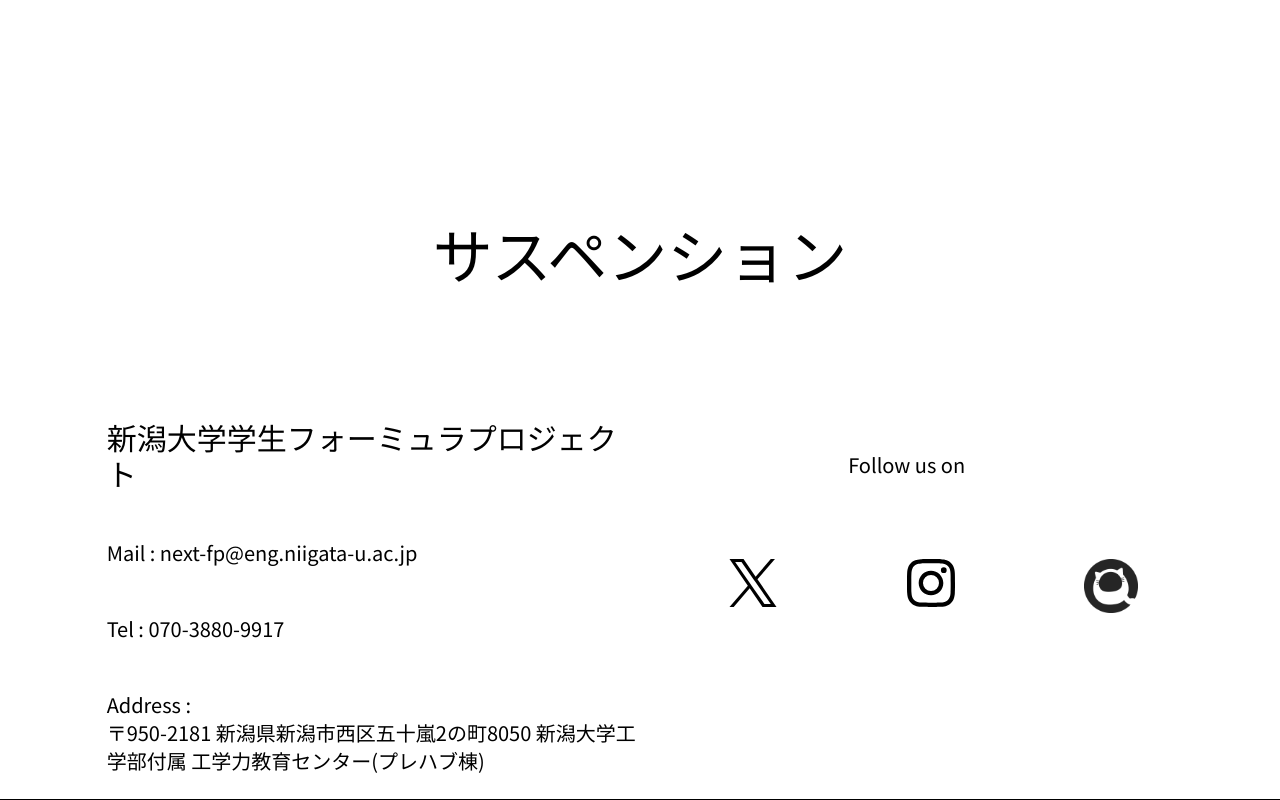
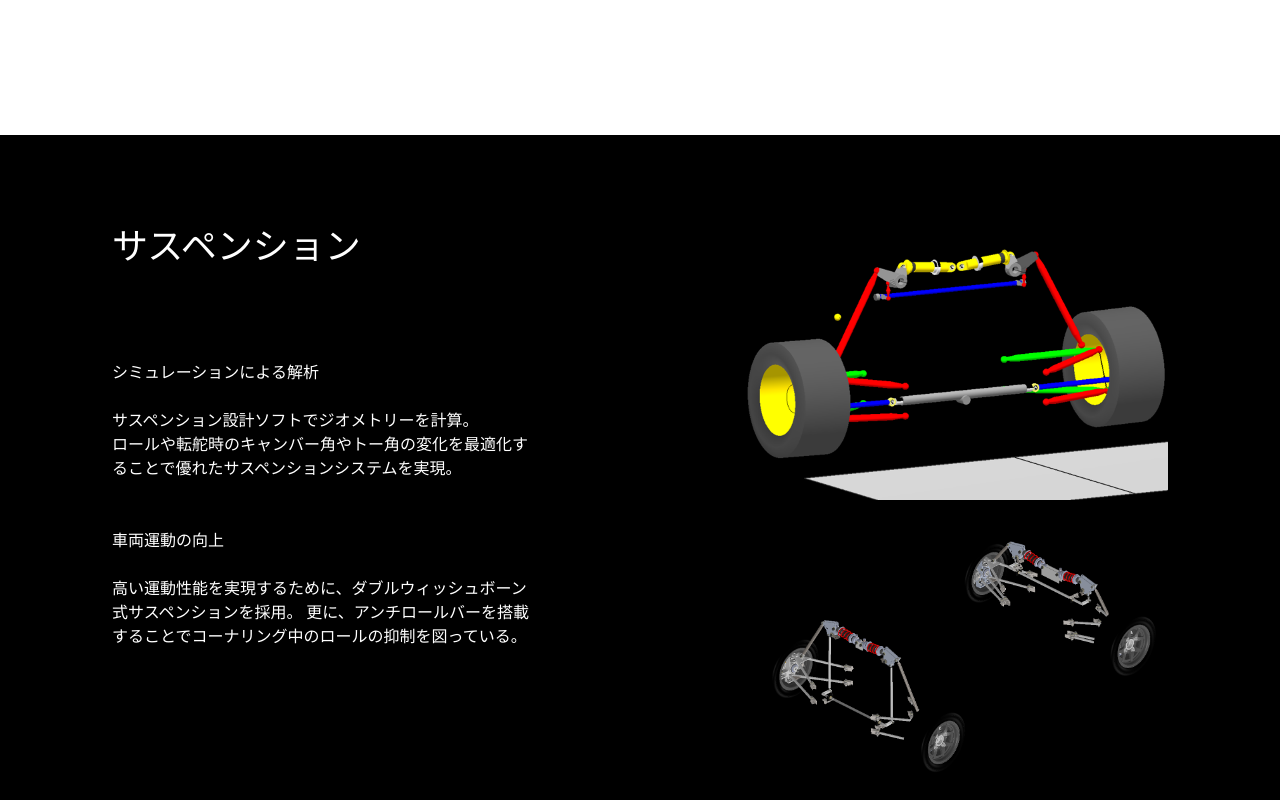
Before and after one commit to nextfp/nextPage, a Next.js app: page /chassis in a window 1280 px wide. Shown: the part 980-1780 px from the top of the page. Built offline with nearby package versions, Linux system fonts and the light colour scheme.

Commit message:
サスペンション紹介ページ考え中

```diff
--- a/app/chassis/Suspension.tsx
+++ b/app/chassis/Suspension.tsx
@@ -1,14 +1,52 @@
+import Image from "next/image";
+import suspensionBlack from "@/public/chassis/suspensionBlack.png";
+import susprog from "@/public/chassis/susprog.png";
+
 export default function Suspension() {
   return (
-    <section className="bg-white">
-      <div className="mx-auto max-w-screen-2xl  px-16 py-22">
-        <header className="flex flex-col">
-          <h2 className="text-6xl font-medium text-black self-center">
-            サスペンション
-          </h2>
-        </header>
-        <div className="mt-12">
-          <div className="flex flex-col gap-20"></div>
+    <section className="bg-black">
+      <div className="mx-auto max-w-screen-2xl px-28 py-22">
+        <div className="grid grid-cols-5">
+          <div className="col-span-2 flex flex-col gap-16">
+            <header>
+              <h2 className="text-4xl font-medium mb-8">サスペンション</h2>
+            </header>
+            <div className="self-center flex flex-col gap-12">
+              <div className="flex flex-col gap-6">
+                <h3>シミュレーションによる解析</h3>
+                <p>
+                  サスペンション設計ソフトでジオメトリーを計算。
+                  <br />
+                  ロールや転舵時のキャンバー角やトー角の変化を最適化することで優れたサスペンションシステムを実現。
+                </p>
+              </div>
+              <div className="flex flex-col gap-6">
+                <h3>車両運動の向上</h3>
+                <p>
+                  高い運動性能を実現するために、ダブルウィッシュボーン式サスペンションを採用。
+                  更に、アンチロールバーを搭載することでコーナリング中のロールの抑制を図っている。
+                </p>
+              </div>
+            </div>
+          </div>
+          <div className="col-start-4 col-span-2">
+            <center className="flex flex-col gap-8">
+              <Image
+                className="self-end"
+                src={susprog}
+                alt="susprog Image"
+                //width={633 * 0.5}
+                //height={415 * 0.5}
+              />
+              <Image
+                className="self-end"
+                src={suspensionBlack}
+                alt="suspension Image"
+                //width={1331 * 0.3}
+                //height={786 * 0.3}
+              />
+            </center>
+          </div>
         </div>
       </div>
     </section>
```
Also changed, not shown: public/chassis/suspensionBlack.png (added), public/chassis/susprog.png (added).
